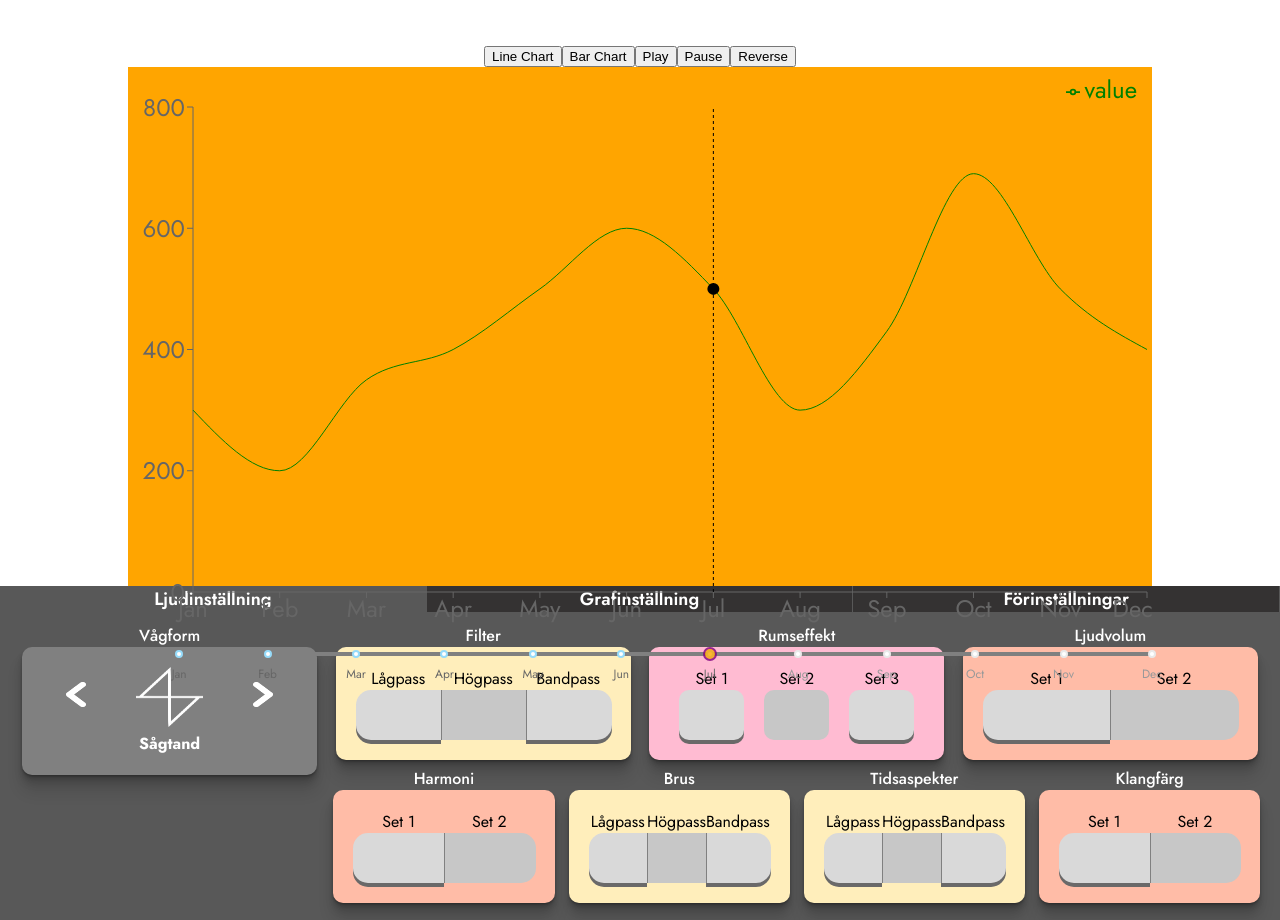
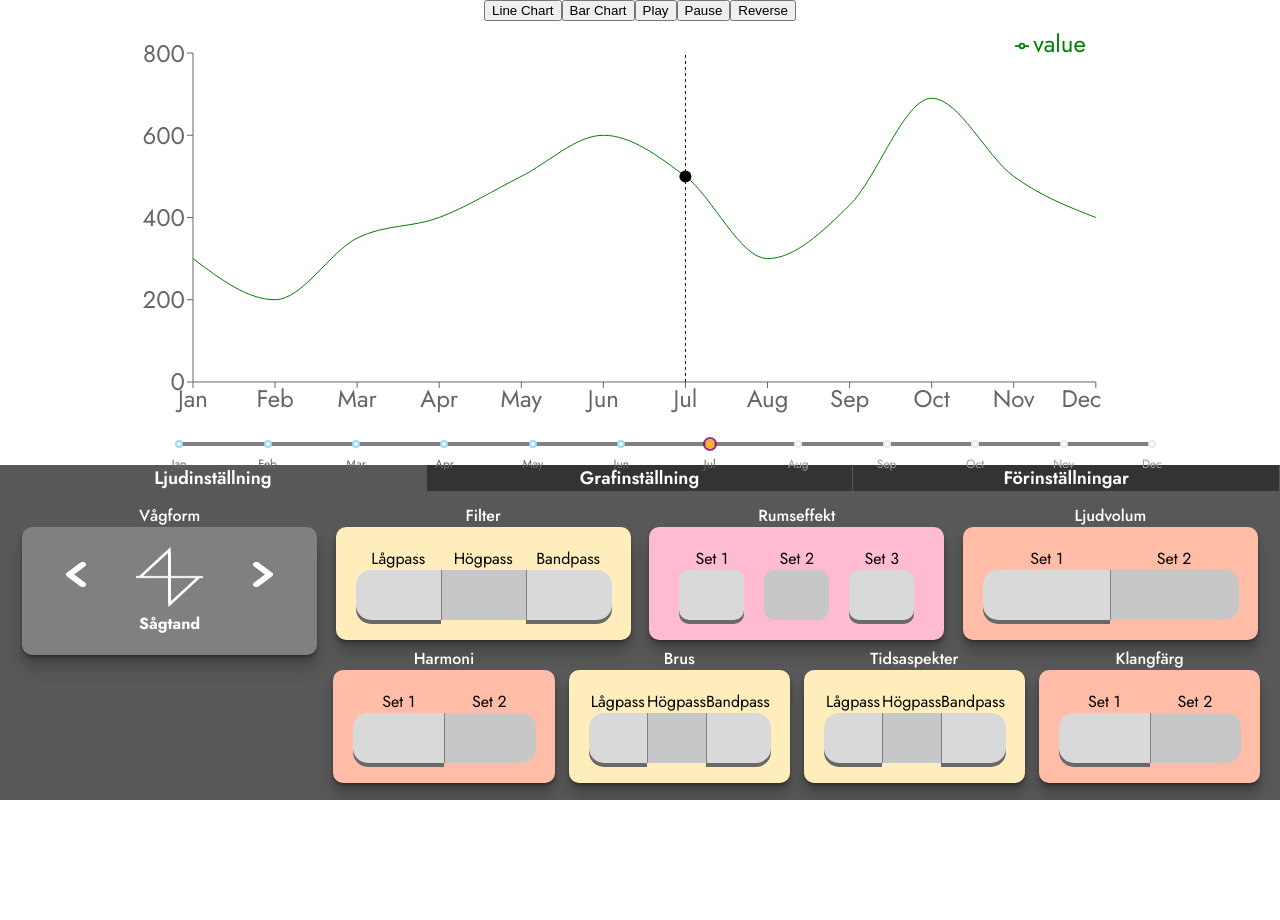
Before and after one commit to MaxErikssons/TNM100-UX-SonificationUI, a React (Create React App) app: page / in a window 1280 px wide. After the commit the page ends 800 px from the top, so only its background shows below. Built offline with nearby package versions, Linux system fonts and the light colour scheme.

Commit message:
Graph layout fix

```diff
--- a/src/components/graph/graph.js
+++ b/src/components/graph/graph.js
@@ -142,12 +142,10 @@ const Graph = () => {
   return (
     <div
       style={{
-        height: '70%',
+        flex: 1,
         width: '80%',
-        flex: 1,
         marginLeft: 'auto',
         marginRight: 'auto',
-        marginTop: '2vw',
         textAlign: 'center',
         fontSize: '24px',
       }}
@@ -156,7 +154,6 @@ const Graph = () => {
         style={{
           display: 'flex',
           justifyContent: 'center',
-          marginTop: '20px',
         }}
       >
         <button onClick={() => setChartType('line')}>Line Chart</button>
@@ -165,9 +162,9 @@ const Graph = () => {
         <button onClick={() => handlePauseButtonClick()}>Pause</button>
         <button onClick={() => handleReverseButtonClick()}>Reverse</button>
       </div>
-      <ResponsiveContainer style={{ backgroundColor: 'orange' }}>
+        <ResponsiveContainer width="95%" height={data.length*33}>
         {renderChart()}
-      </ResponsiveContainer>
+        </ResponsiveContainer>
       <div
         style={{
           marginTop: '20px',
```
Also changed, not shown: 1 other file (tests, documents, lock files or other folders).
